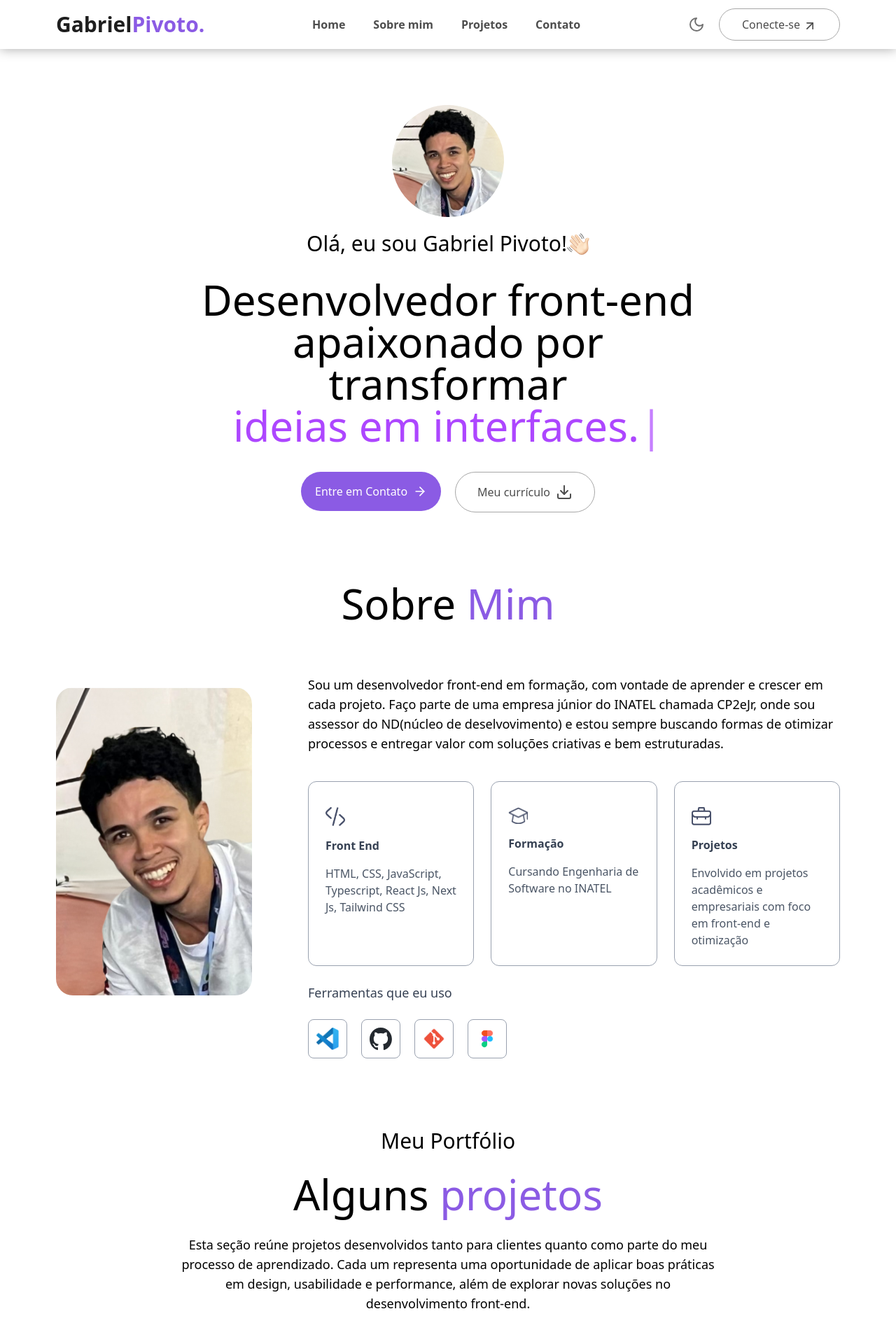
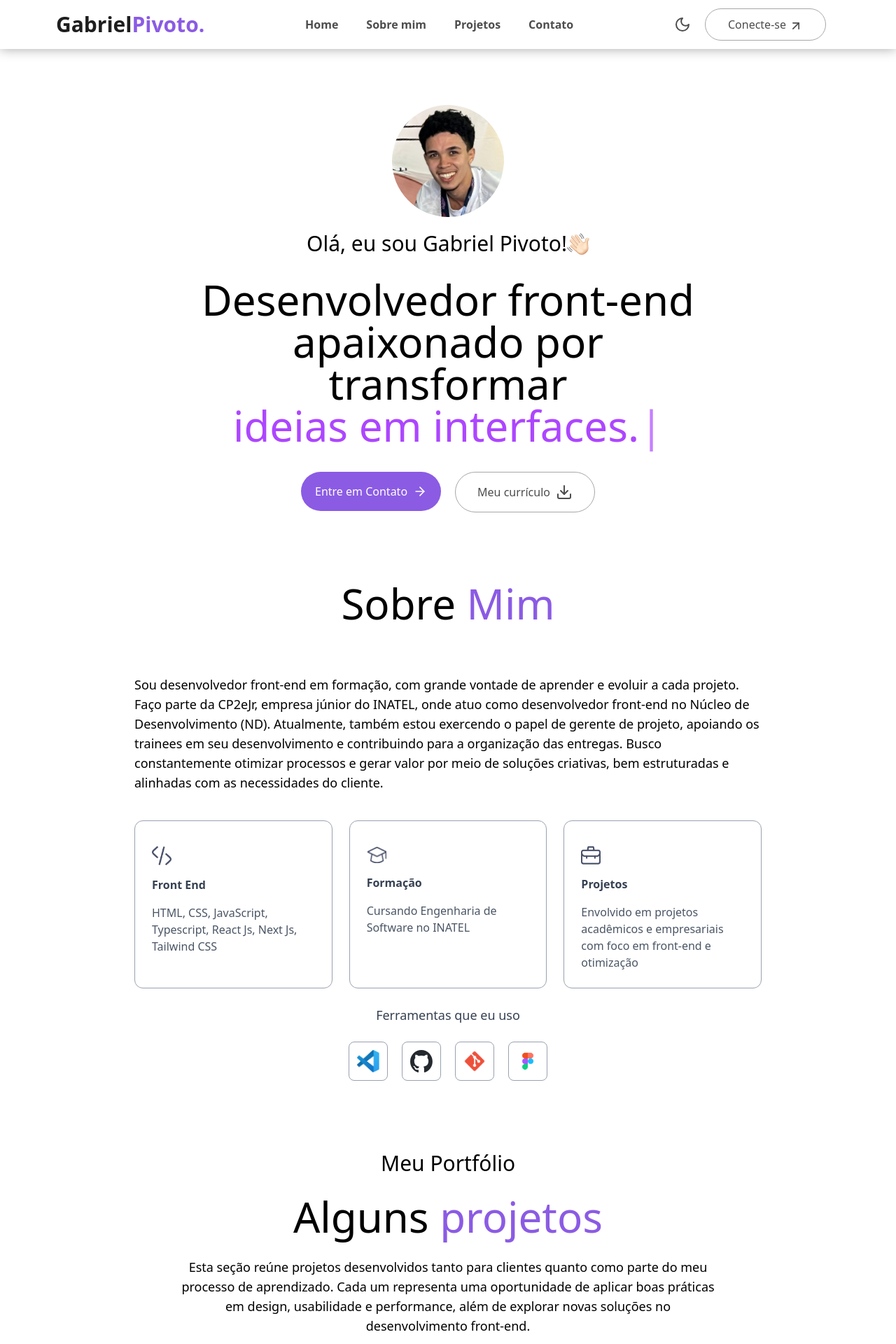
Before and after one commit to GPivoto/portfolio, a Next.js app: page / in a window 1280 px wide. Shown: the top 1920 px of the page at 70% size. Built offline with nearby package versions, Linux system fonts and the light colour scheme; what tailwindcss-animated would draw is missing.

Commit message:
feat(dark-mode): implement dark mode

```diff
--- a/src/app/globals.css
+++ b/src/app/globals.css
@@ -1,5 +1,7 @@
 @import "tailwindcss";
 @import "tailwindcss-animated";
+
+@custom-variant dark (&:where(.dark, .dark *));
 
 @theme {
   --color-black-50: #1e1e1e;
@@ -8,6 +10,10 @@
   --color-purple-50: #edd4ff;
   --color-purple-100: #8b5be4;
 
+  --color-dark:#E4E2DF;
+  ---color-gray-700:#1F2222;
+  --color-backgroundDark:#1a1a1a;
+
   --shadow-black: 4px 4px 0px #000;
   --shadow-black-50: 0px 0px 16px #a7a7a7;
   --shadow-white: 4px 4px 0px #fff;
--- a/src/app/layout.tsx
+++ b/src/app/layout.tsx
@@ -23,7 +23,7 @@ export default function RootLayout({
   children: React.ReactNode;
 }>) {
   return (
-    <html lang="pt-BR" className="scroll-smooth">
+    <html lang="pt-BR" className="scroll-smooth dark:bg-gray-900">
       <body
         className={`${geistSans.variable} ${geistMono.variable} antialiased`}
       >
--- a/src/assets/assets.tsx
+++ b/src/assets/assets.tsx
@@ -12,6 +12,7 @@ import geia from "../assets/geia.png"
 import virtualR from "../assets/virtualR.png"
 import techstore from "../assets/techstore.png"
 import projetoNext from "../assets/projetoNext.png"
+import gitHub from "../assets/github.svg"
 
 export const aboutGabriel = [
     {icon: codeIcon, iconDark: codeIconDark, title: "Front End", text: "HTML, CSS, JavaScript, Typescript, React Js, Next Js, Tailwind CSS"},
@@ -21,7 +22,7 @@ export const aboutGabriel = [
 
 export const ferramentas = [
     {icon: vsCode, alt: "VS Code"},
-    {icon: gitHubDark, alt: "Git Hub"},
+    {icon: gitHubDark, iconDark: gitHub , alt: "Git Hub"},
     {icon: git, alt: "Git"},
     {icon: figma, alt: "Figma"},
 
--- a/src/components/AboutMe.tsx
+++ b/src/components/AboutMe.tsx
@@ -4,52 +4,83 @@ import { aboutGabriel, ferramentas } from "@/assets/assets";
 
 export function AboutMe() {
   return (
-    <section id="about" className="px-8 sm:px-14 md:px-20 mt-20 md:mt-25 scroll-mt-25">
-      <h2 className="text-center text-2xl sm:text-3xl md:text-6xl">
-        Sobre <span className="text-purple-100">Mim</span>
+    <section
+      id="about"
+      className="px-8 sm:px-14 md:px-20 mt-20 md:mt-25 scroll-mt-25"
+    >
+      <h2 className="text-center text-3xl md:text-5xl lg:text-6xl">
+        <span className="dark:text-dark">Sobre</span>{" "}
+        <span className="text-purple-100">Mim</span>
       </h2>
 
-      <div className="flex max-w-300 mx-auto flex-col lg:flex-row items-center gap-10 md:gap-20 my-10 lg:my-0">
-        <div>
-          <Image
-            src={fotoGabriel}
-            alt="Foto Gabriel"
-            className="rounded-3xl h-70 lg:h-110 w-70 object-cover"
-          />
-        </div>
-        <div className="flex-1">
-          <p className="mb-10 max-w-4xl mt-0 lg:mt-18 text-base md:text-lg">
-            Sou um desenvolvedor front-end em formação, com vontade de aprender
-            e crescer em cada projeto. Faço parte de uma empresa júnior do INATEL chamada CP2eJr, onde sou assessor do ND(núcleo de deselvovimento) e estou
-            sempre buscando formas de otimizar processos e entregar valor com
-            soluções criativas e bem estruturadas.
+      <div className="flex w-full mx-auto flex-col lg:flex-row items-center justify-center gap-10 md:gap-20 my-10 lg:my-0">
+        <div className="flex flex-col items-center justify-center">
+          <p className="mb-10 max-w-4xl mt-0 lg:mt-18 text-base md:text-lg dark:text-dark">
+            Sou desenvolvedor front-end em formação, com grande vontade de
+            aprender e evoluir a cada projeto. Faço parte da CP2eJr, empresa
+            júnior do INATEL, onde atuo como desenvolvedor front-end no Núcleo
+            de Desenvolvimento (ND). Atualmente, também estou exercendo o papel
+            de gerente de projeto, apoiando os trainees em seu desenvolvimento e
+            contribuindo para a organização das entregas. Busco constantemente
+            otimizar processos e gerar valor por meio de soluções criativas, bem
+            estruturadas e alinhadas com as necessidades do cliente.
           </p>
 
           <ul className="grid grid-cols-1 sm:grid-cols-3 gap-6 max-w-4xl">
             {aboutGabriel.map((item, index) => (
               <li
                 key={index}
-                className=" border-[0.5px] border-gray-400 rounded-xl p-6 cursor-pointer hover:bg-purple-100/50 hover:-translate-y-1 duration-500 hover:shadow-black group"
+                className=" border-[0.5px] dark:bg-purple-100 border-gray-400 dark:border-purple-100 rounded-xl p-6 cursor-pointer hover:bg-purple-100/50 hover:-translate-y-1 duration-500 hover:shadow-black group"
               >
-                <Image src={item.icon} alt={item.title} className="w-7 mt-3" />
-                <h3 className="my-4 font-semibold text-gray-700  group-hover:text-black">
+                <Image
+                  src={item.icon}
+                  alt={item.title}
+                  className="w-7 mt-3 block dark:hidden"
+                />
+                <Image
+                  src={item.iconDark}
+                  alt={item.title}
+                  className="w-7 mt-3 hidden dark:block"
+                />
+                <h3 className="my-4 font-semibold text-gray-700  group-hover:text-black dark:text-dark dark:group-hover:text-dark">
                   {item.title}
                 </h3>
-                <p className="text-gray-600  group-hover:text-black">
+                <p className="text-gray-600  group-hover:text-black dark:text-dark dark:group-hover:text-dark">
                   {item.text}
                 </p>
               </li>
             ))}
           </ul>
 
-          <h4 className="my-6 text-gray-700 text-center lg:text-start md:text-lg">Ferramentas que eu uso </h4>
+          <h4 className="my-6 text-gray-700 text-center lg:text-start md:text-lg dark:text-dark">
+            Ferramentas que eu uso{" "}
+          </h4>
           <ul className="flex items-center justify-center lg:justify-start gap-3 sm:gap-5">
             {ferramentas.map((item, index) => (
               <li
                 key={index}
                 className="flex items-center justify-center w-12 md:w-14 aspect-square border border-gray-400 rounded-lg cursor-pointer hover:-translate-y-1 duration-500"
               >
-                <Image src={item.icon} alt={item.alt} className="w-7 md:w-8 " />
+                {item.alt === "Git Hub" ? (
+                  <>
+                    <Image
+                      src={item.icon}
+                      alt={item.alt}
+                      className="w-7 md:w-8 block dark:hidden"
+                    />
+                    <Image
+                      src={item.iconDark}
+                      alt={item.alt}
+                      className="w-7 md:w-8 hidden dark:block"
+                    />
+                  </>
+                ) : (
+                  <Image
+                    src={item.icon}
+                    alt={item.alt}
+                    className="w-7 md:w-8"
+                  />
+                )}
               </li>
             ))}
           </ul>
--- a/src/components/Button.tsx
+++ b/src/components/Button.tsx
@@ -6,7 +6,7 @@ interface ButtonProps {
 
 export function Button({ text }: ButtonProps) {
   return (
-    <button className="border border-gray-50 bg-p py-2 px-8 rounded-full gap-1 flex items-center justify-center text-gray-100 cursor-pointer hover:bg-purple-100 hover:text-white transition-colors duration-300 ease-in-out ">
+    <button className="hidden dark:text-dark dark:border-dark text-nowrap lg:flex border border-gray-50 bg-p py-2 px-8 rounded-full gap-1 items-center justify-center text-gray-100 cursor-pointer hover:bg-purple-100 hover:text-white transition-colors duration-300 ease-in-out ">
       {text}
       <ArrowUpRight className="w-5 mt-1" />
     </button>
--- /dev/null
+++ b/src/components/DarkModeToggle.tsx
@@ -0,0 +1,39 @@
+"use client";
+import { useEffect, useState } from "react";
+import { Sun, Moon } from "lucide-react";
+
+export function DarkModeToggle() {
+  const [isDark, setIsDark] = useState(false);
+
+  useEffect(() => {
+    const storedTheme = localStorage.getItem("theme");
+    const systemPrefersDark = window.matchMedia("(prefers-color-scheme: dark)").matches;
+
+    const shouldUseDark = storedTheme === "dark" || (!storedTheme && systemPrefersDark);
+
+    setIsDark(shouldUseDark);
+
+    if (shouldUseDark) {
+      document.documentElement.classList.add("dark");
+    } else {
+      document.documentElement.classList.remove("dark");
+    }
+  }, []);
+
+  const toggleTheme = () => {
+    const newTheme = isDark ? "light" : "dark";
+    setIsDark(!isDark);
+    localStorage.setItem("theme", newTheme);
+    document.documentElement.classList.toggle("dark");
+  };
+
+  return (
+    <button onClick={toggleTheme} aria-label="Toggle dark mode">
+      {isDark ? (
+        <Sun className="text-yellow-500 size-6 cursor-pointer" />
+      ) : (
+        <Moon className="md:text-gray-100 dark:text-dark text-black size-6 cursor-pointer" />
+      )}
+    </button>
+  );
+}
--- a/src/components/Navbar.tsx
+++ b/src/components/Navbar.tsx
@@ -1,32 +1,34 @@
 "use client";
-import { Moon, X } from "lucide-react";
+import { X } from "lucide-react";
 import { Button } from "./Button";
 import { useState } from "react";
 import menuBlack from "../assets/menu-black.png";
+import menuWhite from "../assets/menu-white.png";
 import Image from "next/image";
+import { DarkModeToggle } from "./DarkModeToggle";
 
 export function Navbar() {
   const [visible, setVisible] = useState(false);
 
   return (
     <>
-      <header className="shadow-black-50 w-full sticky top-0 bg-white z-50 backdrop-blur-3xl">
+      <header className="shadow-black-50 dark:shadow-none w-full sticky top-0 bg-white dark:bg-gray-900 z-50 backdrop-blur-3xl">
         <div
           id="home"
           className="max-w-400 mx-auto w-full py-3 flex justify-between items-center px-8 sm:px-14 md:px-20"
         >
           <h1 className="text-black-50 font-bold text-2xl md:text-3xl">
             <a href="#home">
-              Gabriel<span className="text-purple-100">Pivoto.</span>
+              <span className="dark:text-dark">Gabriel</span><span className="text-purple-100">Pivoto.</span>
             </a>
           </h1>
 
           <nav className="hidden sm:block">
-            <ul className="flex space-x-4 md:space-x-10 text-gray-100">
+            <ul className="flex space-x-4 md:space-x-6 lg:space-x-10 text-gray-100 ">
               <li className="hover:-translate-y-1 transition-transform duration-300 ease-in-out">
                 <a
                   href="#home"
-                  className="relative font-semibold text-gray-100 transition-all duration-300 ease-in-out hover:text-purple-100 group"
+                  className="relative font-semibold text-gray-100 dark:text-dark transition-all duration-300 ease-in-out hover:text-purple-100 group"
                 >
                   Home
                   <span className="absolute left-0 -bottom-1 h-[2px] w-0 bg-purple-100 transition-all duration-300 group-hover:w-full"></span>
@@ -35,7 +37,7 @@ export function Navbar() {
               <li className="hover:-translate-y-1 transition-transform duration-300 ease-in-out">
                 <a
                   href="#about"
-                  className="relative font-semibold text-gray-100 transition-all duration-300 ease-in-out hover:text-purple-100 group"
+                  className="relative font-semibold text-gray-100 dark:text-dark transition-all duration-300 ease-in-out hover:text-purple-100 group text-nowrap"
                 >
                   Sobre mim
                   <span className="absolute left-0 -bottom-1 h-[2px] w-0 bg-purple-100 transition-all duration-300 group-hover:w-full"></span>
@@ -44,7 +46,7 @@ export function Navbar() {
               <li className="hover:-translate-y-1 transition-transform duration-300 ease-in-out">
                 <a
                   href="#projects"
-                  className="relative font-semibold text-gray-100 transition-all duration-300 ease-in-out hover:text-purple-100 group"
+                  className="relative font-semibold text-gray-100 dark:text-dark transition-all duration-300 ease-in-out hover:text-purple-100 group"
                 >
                   Projetos
                   <span className="absolute left-0 -bottom-1 h-[2px] w-0 bg-purple-100 transition-all duration-300 group-hover:w-full"></span>
@@ -53,7 +55,7 @@ export function Navbar() {
               <li className="hover:-translate-y-1 transition-transform duration-300 ease-in-out">
                 <a
                   href="#contact"
-                  className="relative font-semibold text-gray-100 transition-all duration-300 ease-in-out hover:text-purple-100 group"
+                  className="relative font-semibold text-gray-100 dark:text-dark transition-all duration-300 ease-in-out hover:text-purple-100 group"
                 >
                   Contato
                   <span className="absolute left-0 -bottom-1 h-[2px] w-0 bg-purple-100 transition-all duration-300 group-hover:w-full"></span>
@@ -62,23 +64,23 @@ export function Navbar() {
             </ul>
           </nav>
 
-          <div className=" hidden lg:flex items-center space-x-5">
-            <Moon className=" text-gray-100/80 cursor-pointer" />
+          <div className="flex items-center space-x-2 md:space-x-5">
+            <DarkModeToggle />
             <a href="#contact">
               <Button text="Conecte-se" />
             </a>
-
-          </div>
-
-          <div className="sm:hidden flex items-center space-x-4">
-            <Moon className="text-black cursor-pointer" />
+            <div className="sm:hidden flex items-center">
             <Image
               onClick={() => setVisible(true)}
               src={menuBlack}
               alt=""
-              className="w-5 h-4 cursor-pointer"
+              className="w-5 h-4 cursor-pointer dark:hidden"
             />
+            <Image onClick={()=> setVisible(true)} src={menuWhite}  alt="" className="hidden dark:block w-5 h-4 cursor-pointer"/>
           </div>
+          </div>
+
+
         </div>
       </header>
 
--- a/src/components/Projects.tsx
+++ b/src/components/Projects.tsx
@@ -7,11 +7,11 @@ export function Projects() {
     <section id="projects" className="px-8 sm:px-14 md:px-20 mt-20 md:mt-25 scroll-mt-25">
       <div className="max-w-300 mx-auto w-full">
         <div className="flex flex-col items-center space-y-5 md:space-y-7">
-          <p className="text-xl sm:text-2xl md:text-3xl">Meu Portfólio</p>
+          <p className="text-xl sm:text-2xl md:text-3xl dark:text-dark">Meu Portfólio</p>
           <h3 className="text-3xl md:text-5xl lg:text-6xl">
-            Alguns <span className="text-purple-100">projetos</span>
+            <span className="dark:text-dark">Alguns</span> <span className="text-purple-100">projetos</span>
           </h3>
-          <p className="text-center max-w-3xl md:text-lg leading-7">
+          <p className="text-center max-w-3xl md:text-lg leading-7 dark:text-dark">
             Esta seção reúne projetos desenvolvidos tanto para clientes quanto
             como parte do meu processo de aprendizado. Cada um representa uma
             oportunidade de aplicar boas práticas em design, usabilidade e
@@ -24,7 +24,7 @@ export function Projects() {
           {projetos.map((item, index) => (
             <li
               key={index}
-              className="flex flex-col lg:flex-row items-center justify-center border border-gray-400 rounded-xl py-5 px-5 md:gap-4 lg:gap-0 hover:-translate-y-1 duration-500 hover:shadow-black"
+              className=" flex flex-col lg:flex-row items-center justify-center border border-gray-400 dark:border-purple-100 rounded-xl py-5 px-5 md:gap-6  hover:-translate-y-1 duration-500 hover:shadow-black dark:text-dark"
             >
               <a
                 href={item.href}
```
Also changed, not shown: src/components/Contact.tsx (+7 -7 lines), src/components/Footer.tsx (+4 -4 lines), src/components/Header.tsx (+5 -5 lines).
